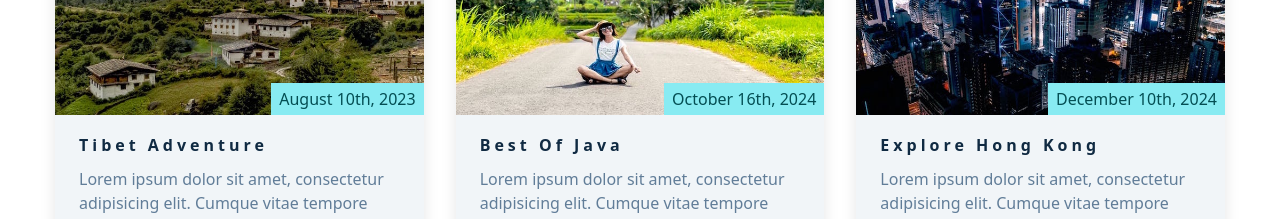
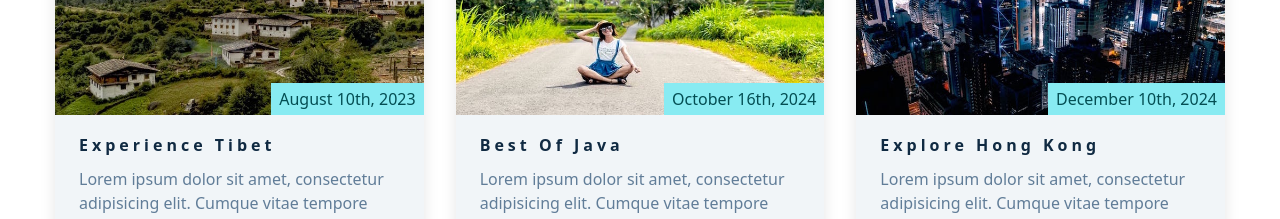
Before and after one commit to swanmac/backroads-tours, a React (Create React App) app: page / in a window 1280 px wide. Shown: the part 2180-2399 px from the top of the page. Built offline with nearby package versions, Linux system fonts and the light colour scheme.

Commit message:
update tours

```diff
--- a/src/data.js
+++ b/src/data.js
@@ -41,7 +41,7 @@ export const tours = [
     id: 1,
     image: tour1,
     date: 'august 10th, 2023',
-    title: 'Tibet Adventure',
+    title: 'Experience Tibet',
     info: ` Lorem ipsum dolor sit amet, consectetur adipisicing elit. Cumque vitae tempore voluptatum maxime reprehenderit eum quod exercitationem fugit, qui corporis.`,
     location: 'china',
     duration: 6,
```
